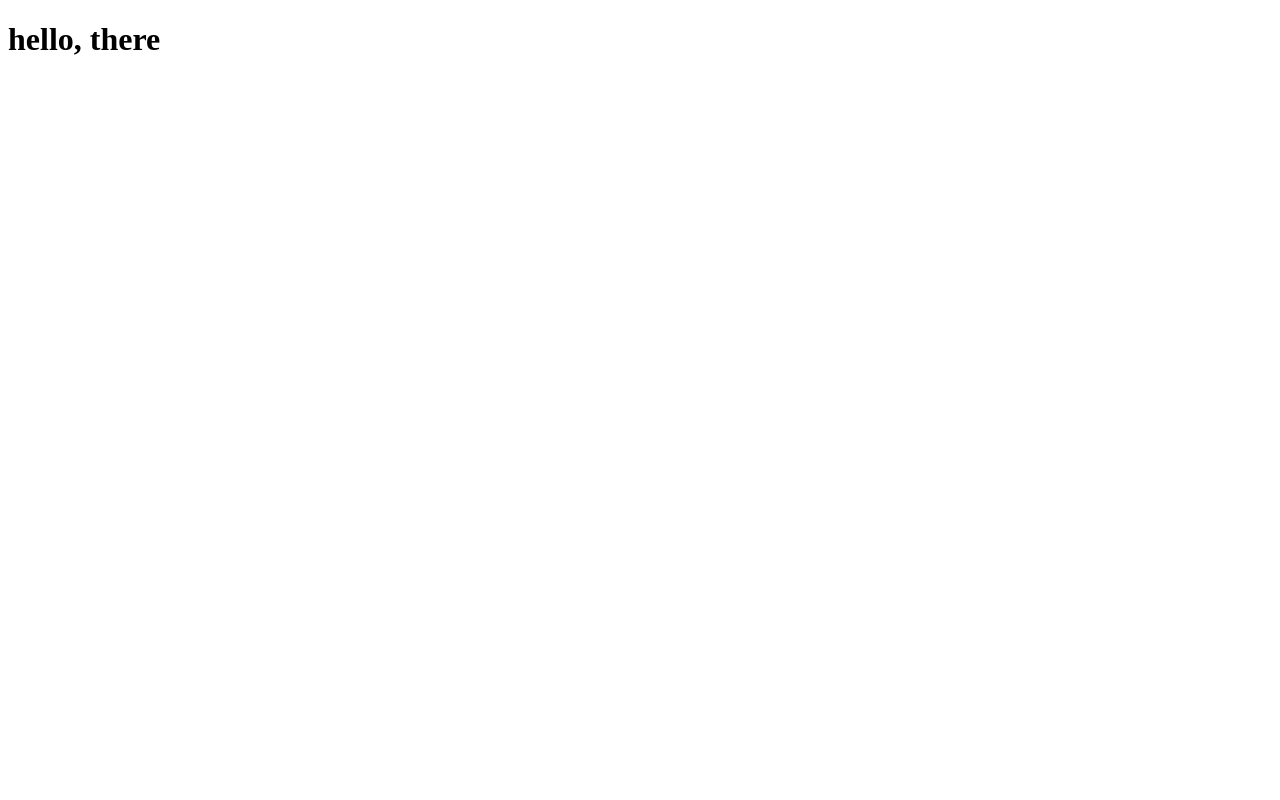
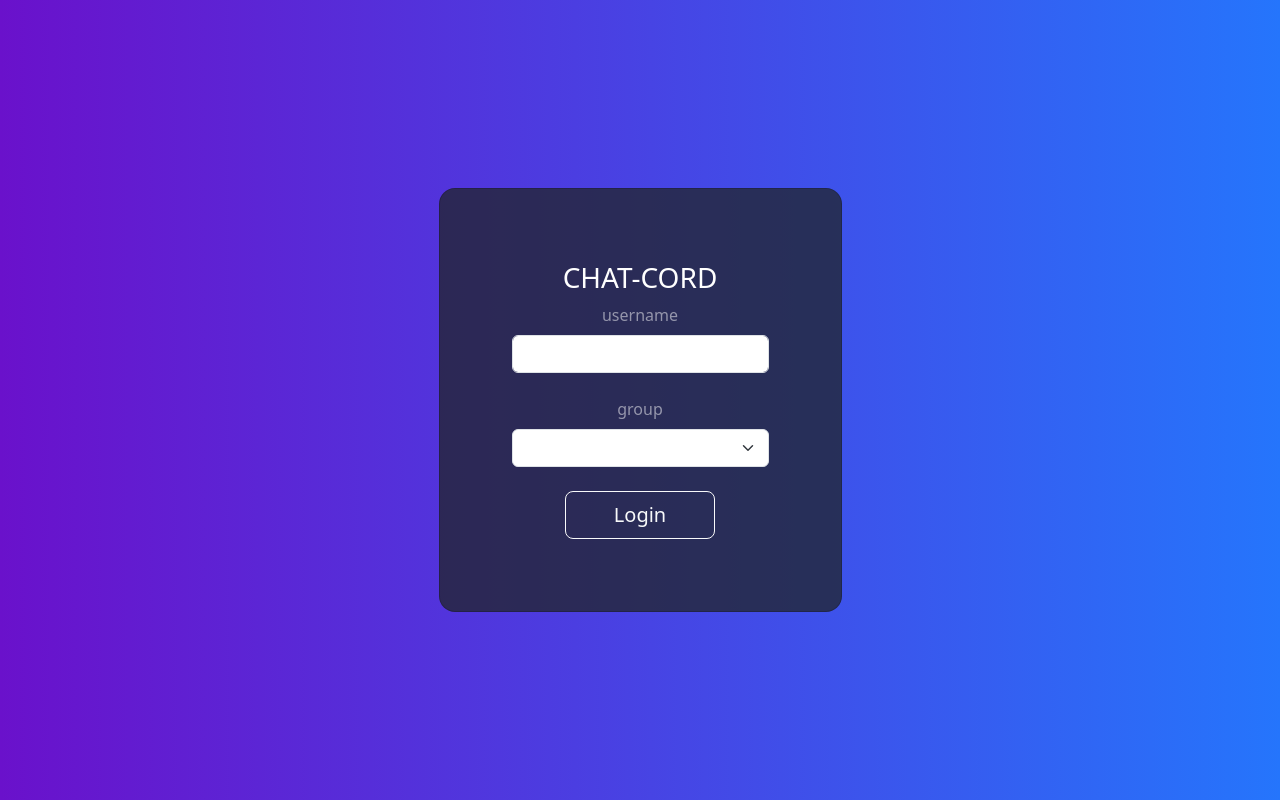
Before and after one commit to shadelx/chat-cord, a website: page client/index.html in a window 1280 px wide. Drawn offline with nearby package versions, Linux system fonts and the light colour scheme.

Commit message:
feat: home page finish new chat page

```diff
--- /dev/null
+++ b/client/css/style.css
@@ -0,0 +1,15 @@
+.box{
+    padding: 10px;
+    background-color: red;
+}
+
+.gradient-custom {
+    /* fallback for old browsers */
+    background: #6a11cb;
+
+    /* Chrome 10-25, Safari 5.1-6 */
+    background: -webkit-linear-gradient(to right, rgba(106, 17, 203, 1), rgba(37, 117, 252, 1));
+
+    /* W3C, IE 10+/ Edge, Firefox 16+, Chrome 26+, Opera 12+, Safari 7+ */
+    background: linear-gradient(to right, rgba(106, 17, 203, 1), rgba(37, 117, 252, 1))
+    }
--- a/client/index.html
+++ b/client/index.html
@@ -1,12 +1,42 @@
 <!DOCTYPE html>
 <html lang="en">
+
 <head>
     <meta charset="UTF-8">
     <meta http-equiv="X-UA-Compatible" content="IE=edge">
     <meta name="viewport" content="width=device-width, initial-scale=1.0">
-    <title>Document</title>
+    <link rel="stylesheet" href="css/style.css">
+    <link href="https://cdn.jsdelivr.net/npm/bootstrap@5.3.0-alpha2/dist/css/bootstrap.min.css" rel="stylesheet"
+        integrity="sha384-aFq/bzH65dt+w6FI2ooMVUpc+21e0SRygnTpmBvdBgSdnuTN7QbdgL+OapgHtvPp" crossorigin="anonymous">
+    <link rel="shortcut icon" href="favicon.png" type="image/x-icon">
+        <title>chat-cord</title>
 </head>
+
 <body>
-    <h1>hello, there</h1>
+    <div class="d-flex bg-light justify-content-center align-items-center vh-100 gradient-custom">
+        <form action="submit" class="card p-4 bg-dark text-white bg-opacity-75" style="border-radius: 1rem;">
+            <div class="card-body p-5 text-center">
+                <div class="fw-bold mb-2 text-uppercase">
+                    <h3>chat-cord</h3>
+                </div>
+                <div class="mb-4">
+                    <label class="form-label text-white-50">username</label>
+                    <input type="text" class="form-control" id="usernameId">
+                </div>
+                <div class="mb-4">
+                    <label class="form-label text-white-50">group</label>
+                    <select  id="groupId" class="form-select"></select>
+                </div>
+
+                <button class="btn btn-outline-light btn-lg px-5" type="submit">Login</button>
+
+            </div>
+        </form>
+    </div>
+
+    <script src="https://cdn.jsdelivr.net/npm/bootstrap@5.3.0-alpha2/dist/js/bootstrap.bundle.min.js"
+        integrity="sha384-qKXV1j0HvMUeCBQ+QVp7JcfGl760yU08IQ+GpUo5hlbpg51QRiuqHAJz8+BrxE/N"
+        crossorigin="anonymous"></script>
 </body>
+
 </html>
```
Also changed, not shown: client/chat.html (added, +22 -0 lines), client/favicon.png (added).
